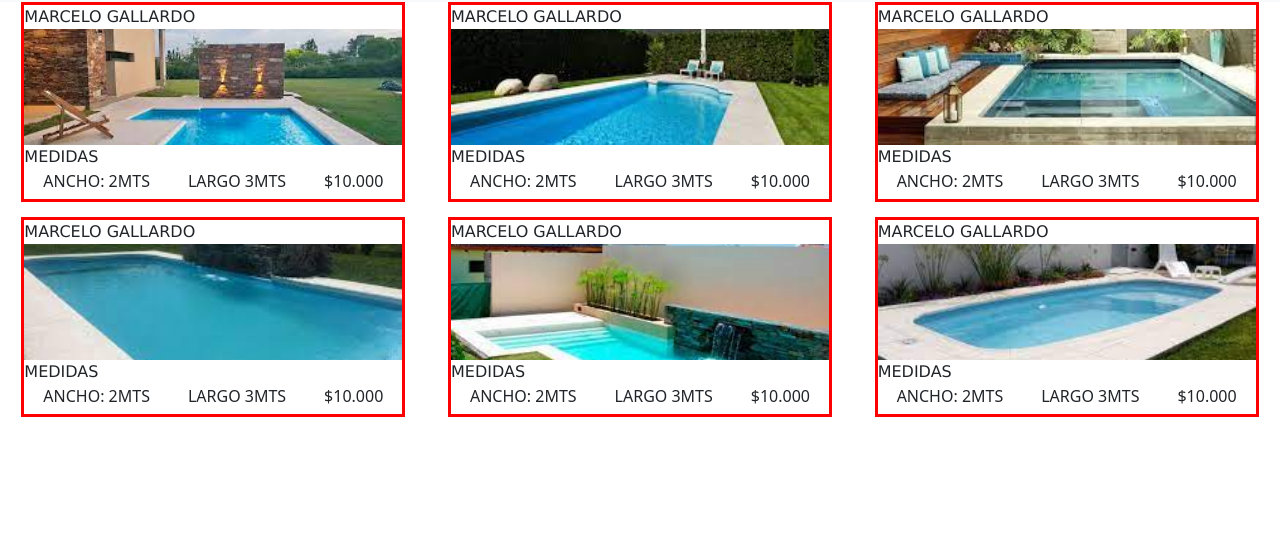
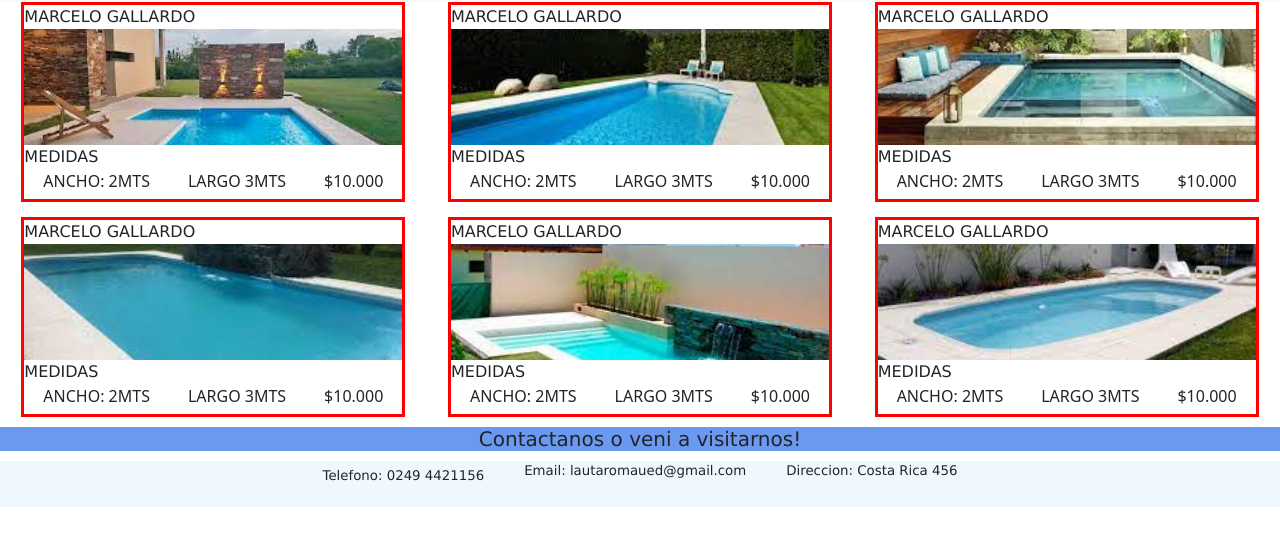
Before and after one commit to lautaroaued/Piletas-y-Accesorios, a plain HTML site: page pages/piletas.html in a window 1280 px wide. Shown: the part 125-670 px from the top of the page. Drawn offline with nearby package versions, Linux system fonts and the light colour scheme.

Commit message:
segunda entrega

```diff
--- a/pages/piletas.html
+++ b/pages/piletas.html
@@ -158,6 +158,31 @@
 
             </div>
         </div>
+
+        <footer id="footer"></footer>
+
+        <div id="pieDePagina" style="margin-top: 10px;">
+
+
+
+            <h5>Contactanos o veni a visitarnos!</h5>
+
+            <ul class="nav justify-content-center" id="pieColumnas">
+                <li class="nav-item" id="datosCol1">
+                    <p>Telefono: 0249 4421156</p>
+                </li>
+                <li class="nav-item">
+                    <p>Email: lautaromaued@gmail.com</p>
+                </li>
+                <li class="nav-item">
+                    <p>Direccion: Costa Rica 456</p>
+                </li>
+
+            </ul>
+
+        </div>
+        </div>
+        </footer>
     </body>
 
 
```
Also changed, not shown: index.html (+2 -2 lines).
